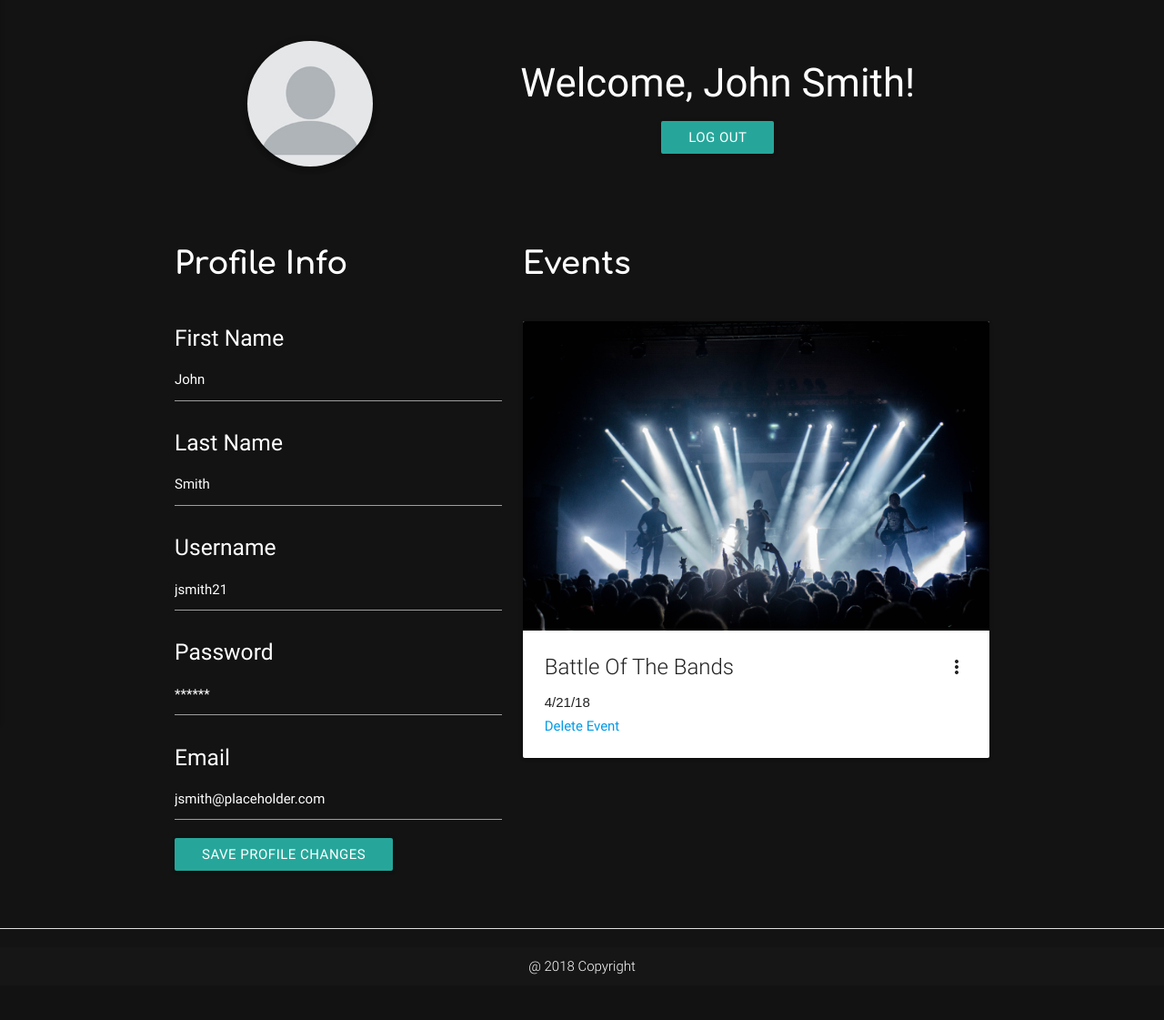
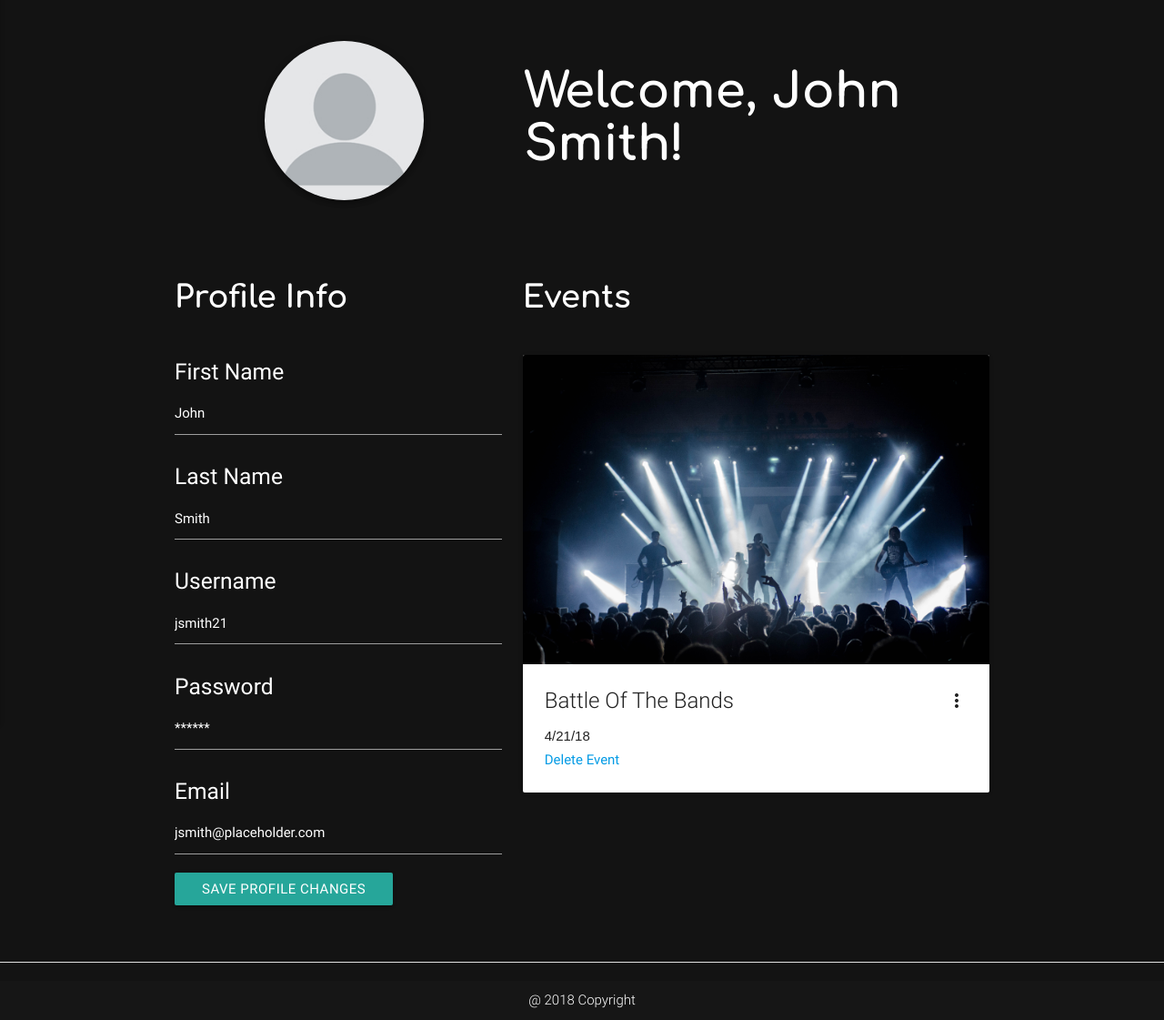
Before and after one commit to thaliasu/event-crunch, a PHP site: page /profile.php in a window 1280 px wide. Shown: the part 64-1185 px from the top of the page at 91% size. Before the commit the page ends 1135 px from the top, so only its background shows below. Run offline with PHP 8.4, Linux system fonts and the light colour scheme; some libraries are stand-ins or nearby versions.

Commit message:
Remove login from profile page

```diff
--- a/css/style.css
+++ b/css/style.css
@@ -301,6 +301,12 @@ footer.page-footer {
 #hamburger {
   color: white;
 }
+
+/*CSS for profile page*/
+#profile_welcome {
+  padding: 0px;
+}
+
 <<<<<<< HEAD
 =======
 
--- a/profile.php
+++ b/profile.php
@@ -23,14 +23,14 @@
 
 	<br><br>
    <div class="container row">
-	<div class="col s4 center">
+	<div class="col s5 center">
 		<img class="circle z-depth-2" src="images/profile.jpg" alt="profile" width="50%" height="50%">
 	</div>
-	<div class="col s8">
-		<h3 class="center">Welcome, John Smith!</h3>
-    <form class="center" action="include/logout.inc.php" method="POST">
+	<div class="col s7">
+		<h2 id = "profile_welcome">Welcome, John Smith!</h2>
+    <!--form class="center" action="include/logout.inc.php" method="POST">
       <button class="btn waves-effect waves-light" type="submit" name="submit">Log Out</button>
-    </form>
+    </form-->
 	</div>
    </div>
 	<br><br>
```
